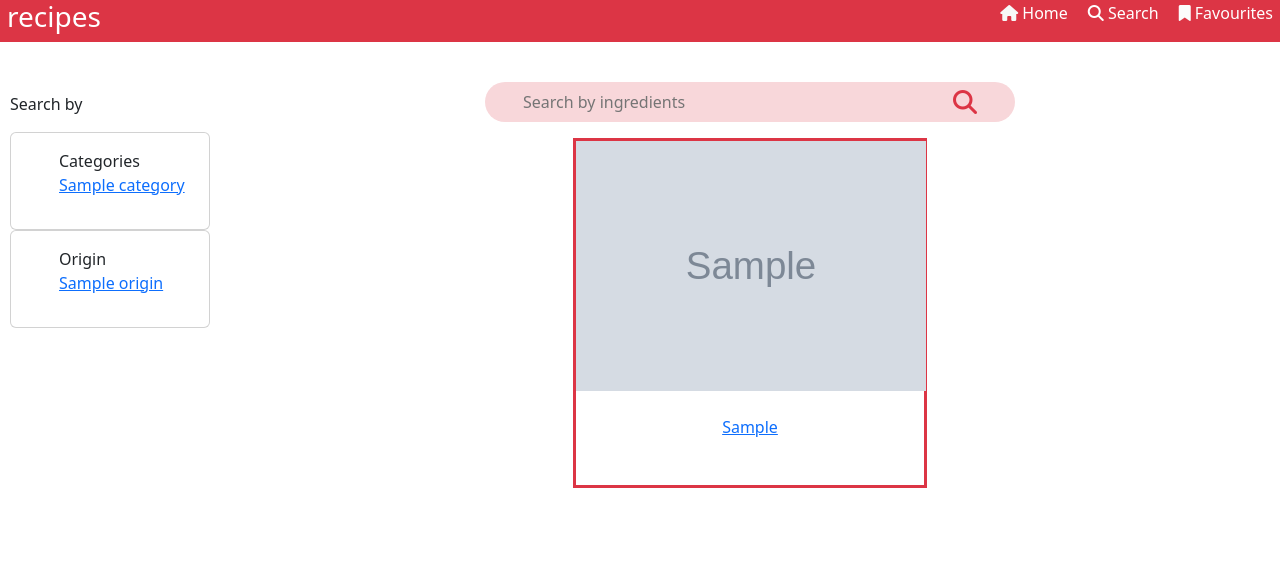
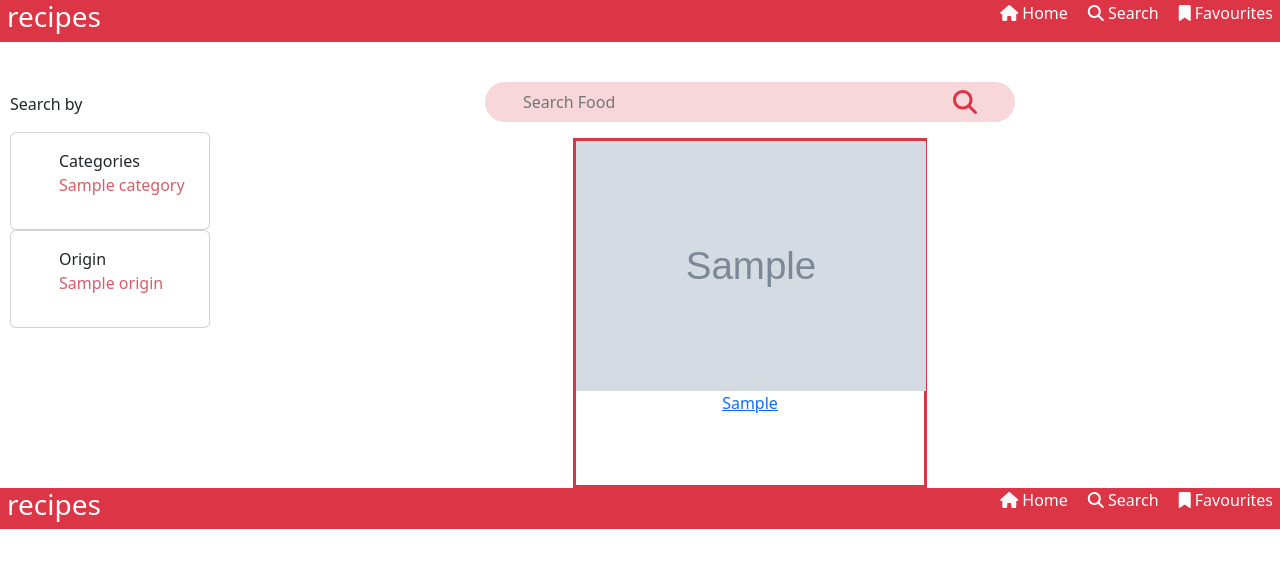
Before and after one commit to Johna210/CS50_Final_Project-, a Flask app: template templates/search.html in a window 1280 px wide. Shown: the top 568 px of the page. Run offline with Flask 3, Linux system fonts and the light colour scheme; the template is opened without the code that fills it: most values are stand-ins (such as "Sample title", 1, 10 or a date in 2020); grey boxes marked "Sample" are stand-in pictures; some libraries are stand-ins or nearby versions.

Commit message:
Added a feature to search recipes by food name.

```diff
--- a/app.py
+++ b/app.py
@@ -9,13 +9,9 @@ from flask_session import Session
 from tempfile import mkdtemp
 from werkzeug.security import check_password_hash, generate_password_hash
 from datetime import date
-from flask_wtf import FlaskForm
-from wtforms import StringField, PasswordField, BooleanField, SubmitField
-from wtforms.validators import DataRequired, Length, Email, Regexp, EqualTo
-from wtforms import ValidationError
 from flask_wtf.csrf import CSRFProtect
 
-from helpers import login_required, RegistrationForm, generate, search_by_id, search_by_category, search_by_origin
+from helpers import login_required, RegistrationForm, generate, search_by_id, search_by_category, search_by_origin, search_by_name
 
 app = Flask(__name__)
 SECRET_KEY = 'safddsgayfdsgfhjgs'
@@ -60,7 +56,7 @@ def index():
     else:
         # Get six recipes for the homepage
         meals = []
-        for i in range(6):
+        for _ in range(6):
             meals.append(generate())
             meals_json = json.dumps(meals)
 
@@ -80,8 +76,7 @@ def login():
         # Take email from the form
         email = request.form.get("email")
         # Query the reuslts of the user from the database
-        row = db.execute("SELECT * FROM users WHERE email = ?", email
-                         )
+        row = db.execute("SELECT * FROM users WHERE email = ?", email)
 
         if len(row) > 0 and row[0]["email"] == email:
 
@@ -148,7 +143,7 @@ def register():
         # Redirect user to the login page
         return redirect("/login")
 
-    # Helper function to display errors in the terminal
+    """ Helper function to display errors in the terminal """
     # elif not form.validate():
     #     for field in form:
 
@@ -172,6 +167,8 @@ def recipe():
 @app.route("/search", methods=["GET", "POST"])
 @login_required
 def search():
+
+    # categories and origins found on the mealdb
     categories = ['Beef', 'Breakfast', 'Chicken', 'Dessert', 'Goat', 'Lamb',
                   'Miscellaneous', 'Pasta', 'Pork', 'Seafood', 'Side', 'Starter', 'Vegetarian', 'Vegan']
     origins = ['American', 'British', 'Canadian', 'Chinese', 'Croatian', 'Dutch', 'Egyptian', 'Filipino', 'French', 'Greek', 'Indian', 'Irish', 'Italian', 'Jamaican',
@@ -180,25 +177,28 @@ def search():
     meals = []
 
     if request.method == "POST":
-        pass
+        # If the user searched the reciepe by name
+        if request.form.get("food"):
+            # Get the name of food searched
+            try:
+                food_name = request.form.get("food")
+                meals = search_by_name(food_name)
+            except:
+                pass
 
+    # If either category or origin is clicked
     category = request.args.get("category")
-    origin = request.args.get("origin")
+    origin = request.args.get("area")
 
+    # If the user clicked any category
     if category:
         meals = search_by_category(category)
-
-    elif origins:
+    # Or if the user clicked on any country
+    if origin:
         meals = search_by_origin(origin)
 
     return render_template("search.html", categories=categories, origins=origins, meals=meals)
 
 
-@app.route("/categories")
-@login_required
-def categories():
-    return render_template("categories.html")
-
-
 if __name__ == '__main__':
     app.run(debug=True)
--- a/static/CSS/search.css
+++ b/static/CSS/search.css
@@ -108,6 +108,13 @@ ul {
   flex-direction: column;
   padding: 10px;
 }
+.choices {
+  text-decoration: none;
+  color: #db5c69;
+}
+.choices:hover {
+  color: #8f2731;
+}
 
 .right {
   display: flex;
@@ -136,6 +143,9 @@ ul {
     width: 150px;
   }
   .search-space {
-    width: 75%;
+    width: 100%;
+    border-radius: 30px;
+    justify-content: center;
+    margin-right: 5px;
   }
 }
--- a/templates/search.html
+++ b/templates/search.html
@@ -22,7 +22,6 @@
     ></script>
   </head>
   <body>
-    <form action="/search" method="post"></form>
     <div class="heading">
       <h3 class="logo">recipes</h3>
       <ul class="links">
@@ -47,6 +46,9 @@
       </ul>
     </div>
 
+    <form action="/search" method="POST">
+      <input type="hidden" name="csrf_token" value="{{ csrf_token() }}" />
+
       <div class="container-search">
         <div class="left">
           <div class="side-bar">
@@ -59,7 +61,7 @@
                     <span>Categories</span>
                     {% for category in categories %}
                     <li>
-                    <a href="/search?category={{ category }}">{{ category }}</a>
+                      <a  class="choices" href="/search?category={{ category }}">{{ category }}</a>
                     </li>
                     {% endfor %}
                   </ul>
@@ -68,7 +70,7 @@
                   <ul>
                     <span>Origin</span>
                     {% for origin in origins %}
-                  <li><a href="/search?origin={{ origin }}">{{ origin }}</a></li>
+                    <li ><a class="choices" href="/search?area={{ origin }}">{{ origin }}</a></li>
                     {% endfor %}
                   </ul>
                 </div>
@@ -82,7 +84,8 @@
               <input
                 type="text"
                 class="search-input"
-              placeholder="Search by ingredients"
+                placeholder="Search Food"
+                name="food"
               />
               <button type="submit" class="search-button">
                 <i
@@ -94,6 +97,7 @@
 
           </div>
           <div class="search-results">
+            {% if meals %}
               {% for meal in meals %}
               <div class="recipe">
                 <div class="images">
@@ -101,13 +105,47 @@
                   meal["meal"]}}" />
                 </div>
                 <div class="description">
-               <br>
                   <a href="/recipe?id={{ meal["idMeal"] }}"> {{ meal["strMeal"] }} </a>
+                  {% if meal["strInstructions"] %}
+                  <div class="details">
+                    {{ meal["strCategory"] }} <br>
+                  {{ meal["strTags"] }} <br>
+                  {{ meal["strArea"] }}
+                  </div>
+
+                  {% endif %}
                 </div>
               </div>
               {% endfor %}
+            {% endif %}
           </div>
         </div>
       </div>
+    </form>
+    <div class="heading">
+      <h3 class="logo">recipes</h3>
+      <ul class="links">
+        <li>
+          <a class="link" href="/"
+            ><i class="fa-solid fa-house" style="color: #f7f8f8"></i> Home</a
+          >
+        </li>
+
+        <li>
+          <a class="link" href="/search"
+            ><i class="fa-solid fa-magnifying-glass" style="color: #ffffff"></i>
+            Search</a
+          >
+        </li>
+        <li>
+          <a class="link" href="#"
+            ><i class="fa-solid fa-bookmark" style="color: #fcfcfc"></i>
+            Favourites</a
+          >
+        </li>
+      </ul>
+    </div>
+
+
   </body>
 </html>
```
Also changed, not shown: helpers.py (+30 -2 lines), templates/recipe.html (+9 -4 lines), db/recipes.db, templates/categories.html (added), templates/results.html (deleted), 4 other files. Lines whose indentation alone changed are shown as unchanged.
